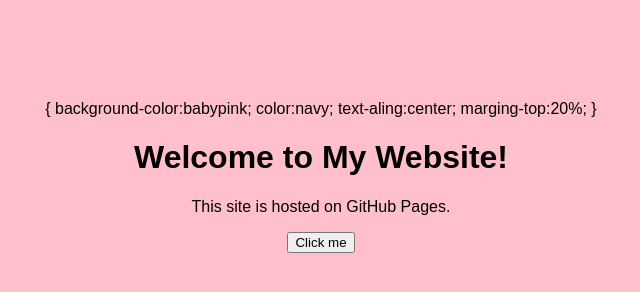
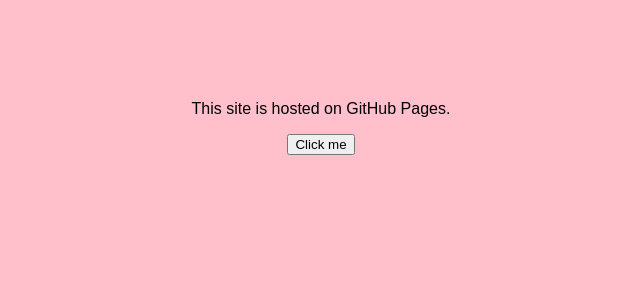
Before and after one commit to Nikita121227/mywebpage, a plain HTML site: page index.html in a window 1280 px wide. Shown: the whole page, without its empty margins (319-959 px from the left). Drawn offline with Linux system fonts and the light colour scheme.

Commit message:
Update index.html

```diff
--- a/index.html
+++ b/index.html
@@ -5,13 +5,7 @@
   <link rel="stylesheet" href="style.css">
 </head>
 <body>
-  {
-  background-color:babypink;
-  color:navy;
-  text-aling:center;
-  marging-top:20%;
-  }
-  <h1>Welcome to My Website!</h1>
+
   <p>This site is hosted on GitHub Pages.</p>
   <button onclick="changeText()">Click me</button>
   <script src="script.js"></script>
```
